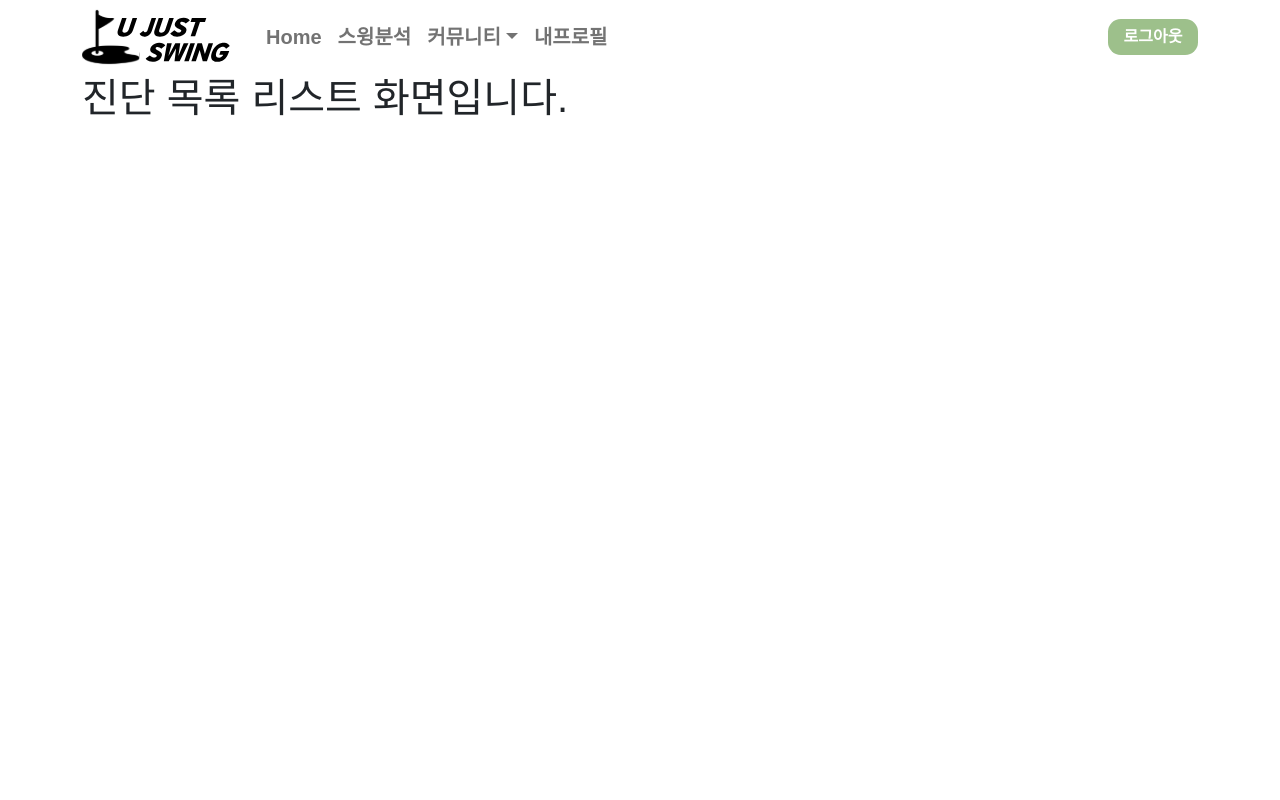
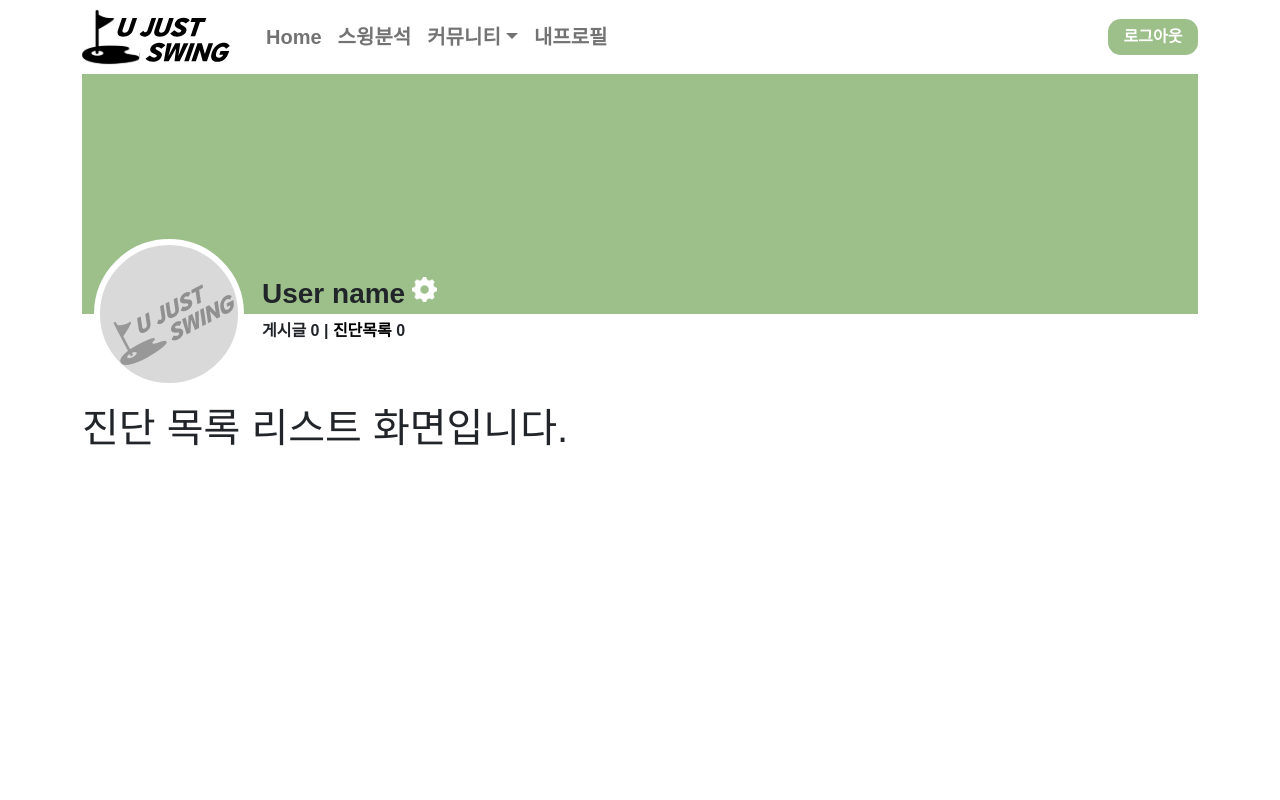
Before and after one commit to HyoJoon-Yang/UJS, a React (Create React App) app in the folder Front/: page /user-list in a window 1280 px wide. Shown: the top 800 px of the page. Built offline with nearby package versions, Linux system fonts and the light colour scheme.

Commit message:
내 프로필 화면 헤더 분리

```diff
--- /dev/null
+++ b/Front/src/components/AccountHeader.js
@@ -0,0 +1,19 @@
+import UserAccountModal from "../components/UserAccountModal.js";
+import "../styles/Account.css";
+import { Container } from "react-bootstrap";
+import { Link } from "react-router-dom";
+
+function AccountHeader() {
+    return (
+        <Container fluid id="account-bg">
+                <div id="profile-img"></div>
+                <span id="profile-desc">
+                    <UserAccountModal />
+                    <h3><b>User name</b></h3>
+                    <p>게시글 0  |  <Link to="/user-list">진단목록</Link> 0</p>
+                </span>
+        </Container>
+    );
+}
+
+export default AccountHeader;
--- a/Front/src/pages/Account.js
+++ b/Front/src/pages/Account.js
@@ -1,24 +1,15 @@
 import Layout from "../components/layout/Layout.js";
-import UserAccountModal from "../components/UserAccountModal.js";
 import Row from 'react-bootstrap/Row';
 import Col from 'react-bootstrap/Col';
 import "../styles/Account.css";
 import { Container } from "react-bootstrap";
-import { Link } from "react-router-dom";
+import AccountHeader from "../components/AccountHeader.js";
 
 function Account() {
     return (
         <Layout>
             <Container style={{ minHeight: '100vh' }}>
-                <Container fluid id="account-bg">
-                    <div id="profile-img"></div>
-
-                    <span id="profile-desc">
-                        <UserAccountModal />
-                        <h3><b>User name</b></h3>
-                        <p>게시글 0  |  <Link to="/user-list">진단목록</Link> 0</p>
-                    </span>
-                </Container>
+                <AccountHeader />
                 <Container fluid id="account-article">
                     <Row>
                         <Col sm={5} id="user-ranking">
--- a/Front/src/pages/UserList.js
+++ b/Front/src/pages/UserList.js
@@ -1,10 +1,12 @@
 import Layout from "../components/layout/Layout.js";
 import { Container } from "react-bootstrap";
+import AccountHeader from "../components/AccountHeader.js";
 
 function UserList() {
     return (
         <Layout>
-            <Container style={{minHeight: '90vh'}}>
+            <Container style={{minHeight: '100vh'}}>
+                <AccountHeader />
                 <h1>진단 목록 리스트 화면입니다.</h1>
             </Container>
         </Layout>
--- a/Front/src/styles/Account.css
+++ b/Front/src/styles/Account.css
@@ -3,6 +3,7 @@
     height: 30vh;
     background-color: #9DC08B;
     position: relative;
+    margin-bottom: 90px;
 }
 
 #profile-img {
@@ -23,7 +24,6 @@
 }
 
 #account-article {
-    margin-top: 90px;
     border: 1px solid red;
     margin-bottom: 40px;
 }
```
